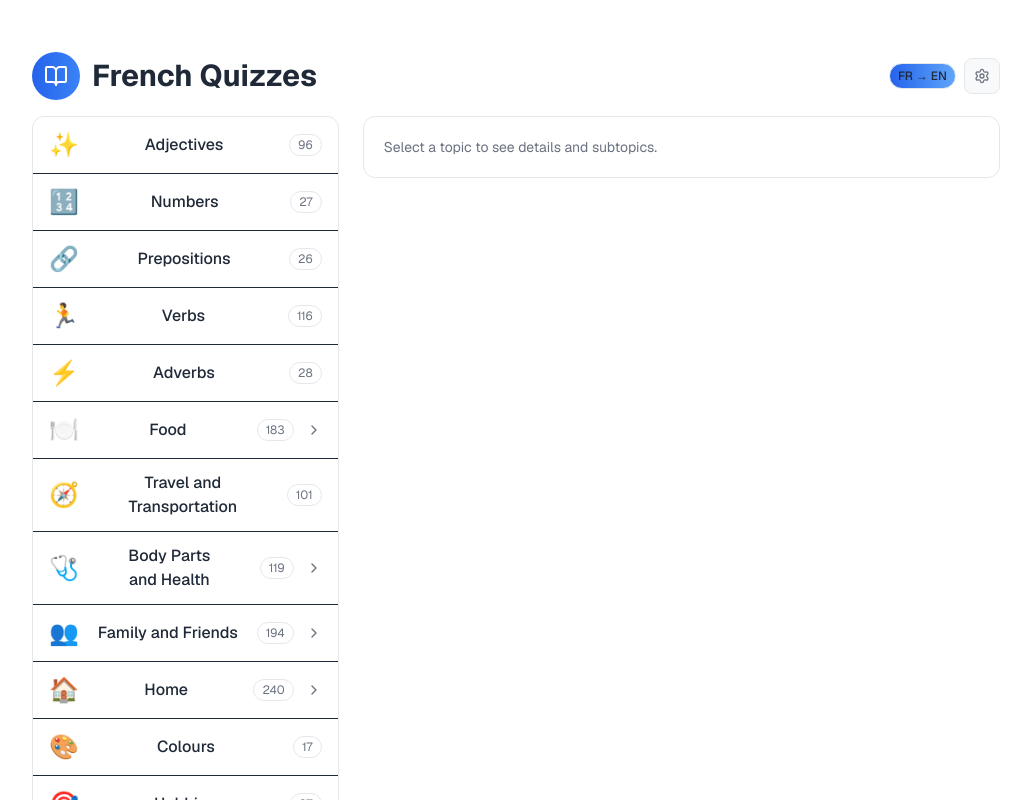
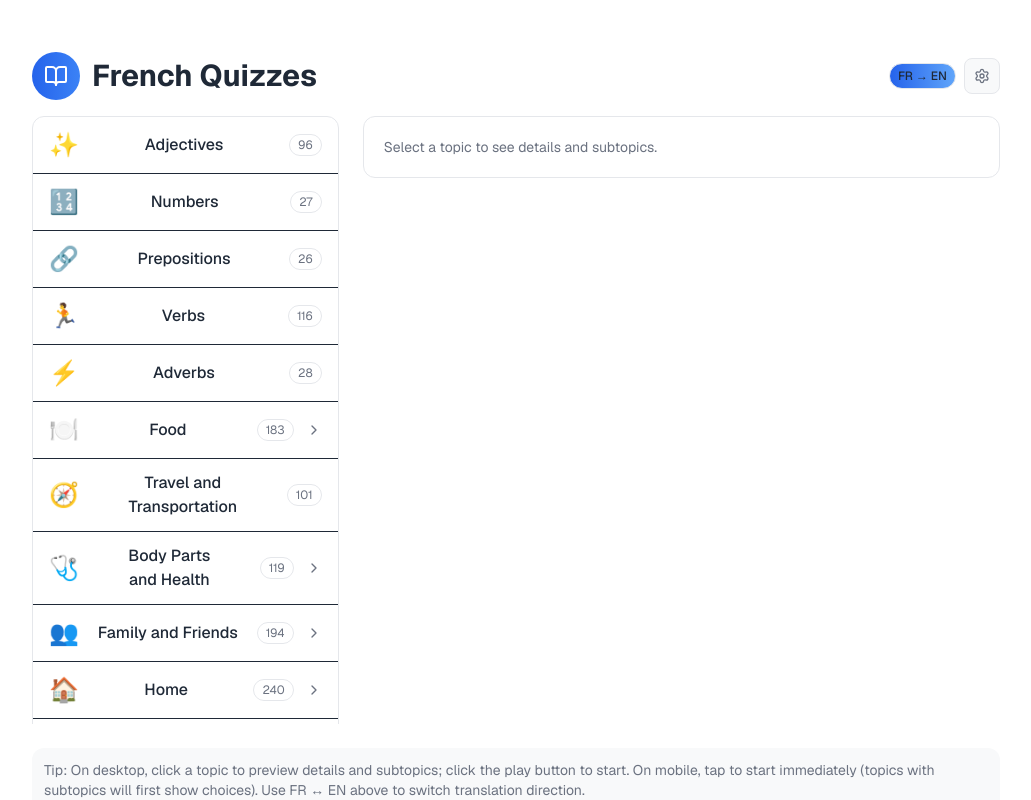
Before and after one commit to shoaibnigamshaik/quickfrench, a Next.js app: page / in a window 1280 px wide. Shown: the top 800 px of the page, without its empty margins (124-1155 px from the left). Built offline with nearby package versions, Linux system fonts and the light colour scheme.

Commit message:
Fixed UX in TopicSelector

```diff
--- a/src/app/globals.css
+++ b/src/app/globals.css
@@ -112,3 +112,34 @@ body {
   background-color: var(--background);
   color: var(--foreground);
 }
+
+/* Sleek scrollbar utility: minimal, rounded, on-brand */
+.scrollbar-sleek {
+  /* Firefox */
+  scrollbar-width: thin;
+  scrollbar-color: var(--border) transparent;
+}
+
+.scrollbar-sleek::-webkit-scrollbar {
+  width: 8px;
+}
+
+.scrollbar-sleek::-webkit-scrollbar-track {
+  background: transparent;
+}
+
+.scrollbar-sleek::-webkit-scrollbar-thumb {
+  background-color: var(--border);
+  border-radius: 9999px; /* pill */
+  border: 2px solid transparent; /* padding effect */
+  background-clip: padding-box;
+  min-height: 32px;
+}
+
+.scrollbar-sleek::-webkit-scrollbar-thumb:hover {
+  background-color: var(--muted-foreground);
+}
+
+.scrollbar-sleek::-webkit-scrollbar-corner {
+  background: transparent;
+}
--- a/src/components/TopicSelector.tsx
+++ b/src/components/TopicSelector.tsx
@@ -44,6 +44,7 @@ const TOPIC_COUNTS: Record<string, number> = {
   shopping: 72,
   education: 115,
   culture: 30,
+  work: 73
 };
 
 export const TopicSelector = ({
@@ -167,11 +168,17 @@ export const TopicSelector = ({
         <div className="grid grid-cols-1 lg:grid-cols-3 gap-6 text-left">
           {/* List column */}
           <div className="lg:col-span-1 lg:sticky lg:top-6 lg:self-start">
-            <ul
-              role="list"
-              className="divide-y rounded-xl border overflow-hidden"
-              style={{ borderColor: "var(--border)" }}
+            {/* Scroll only within the topic list on desktop to keep actions in view */}
+            <div
+              className="lg:max-h-[calc(100dvh-12rem)] lg:overflow-y-auto lg:overscroll-contain scrollbar-sleek"
+              aria-label="Topics list (scrollable)"
+              tabIndex={0}
             >
+              <ul
+                role="list"
+                className="divide-y rounded-xl border overflow-hidden"
+                style={{ borderColor: "var(--border)" }}
+              >
               {topics.map((topic) => {
                 const itemCount = TOPIC_COUNTS[topic.id];
                 const isSelected = selectedId === topic.id;
@@ -227,11 +234,12 @@ export const TopicSelector = ({
                   </li>
                 );
               })}
-            </ul>
+              </ul>
+            </div>
           </div>
 
           {/* Details column */}
-          <div className="lg:col-span-2">
+          <div className="lg:col-span-2 lg:sticky lg:top-6 lg:self-start">
             {selectedTopic ? (
               <div
                 className={`rounded-xl border ${hasSubtopics(selectedTopic.id) ? "p-6" : "p-4"}`}
```
